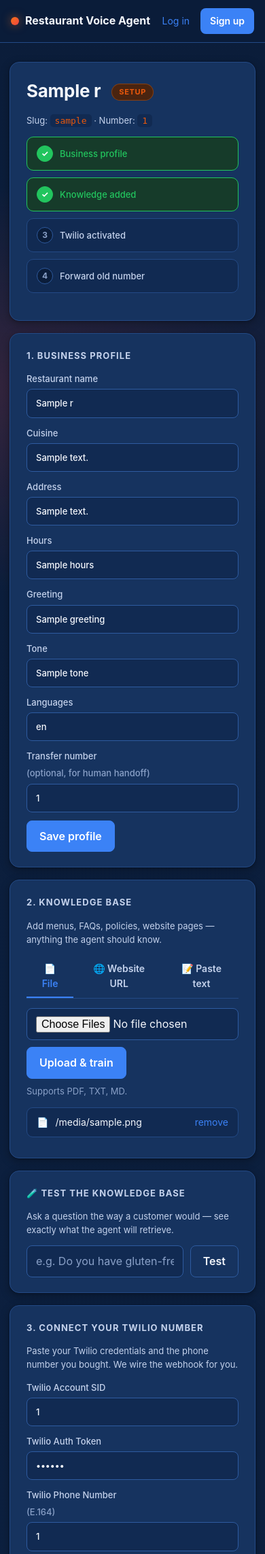
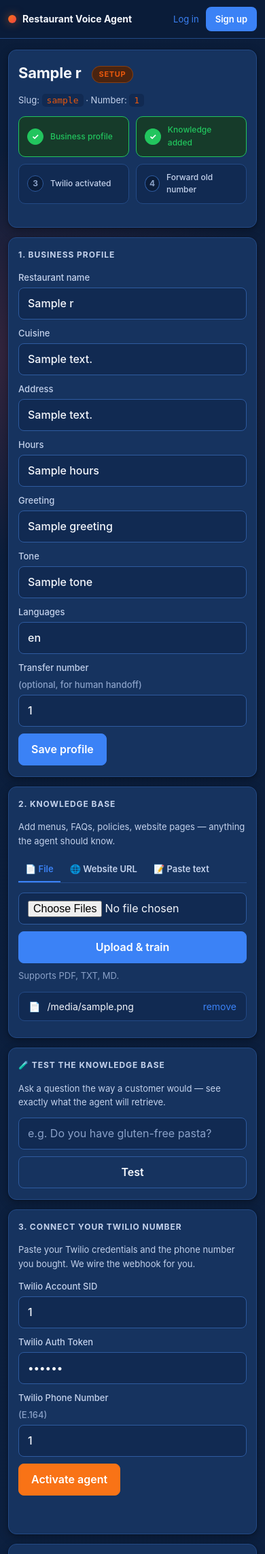
Before and after one commit to Ali-Hamas/Voice-Agent, a FastAPI app: template app/templates/restaurant.html in a window 390 px wide; the page is wider, and only the part inside the window is pictured. Shown: the top 2286 px of that part at 68% size. Run offline with FastAPI, Linux system fonts and the light colour scheme; the template is opened without the code that fills it: most values are stand-ins (such as "Sample title", 1, 10 or a date in 2020).

Commit message:
fix: mobile responsiveness across dashboard; add favicon route

```diff
--- a/app/main.py
+++ b/app/main.py
@@ -156,6 +156,18 @@ async def logout(request: Request):
 @app.get("/healthz")
 async def healthz() -> dict:
     return {"ok": True}
+
+
+@app.get("/favicon.ico")
+async def favicon() -> Response:
+    # Minimal 1x1 transparent PNG so browsers stop logging 404.
+    png = (
+        b"\x89PNG\r\n\x1a\n\x00\x00\x00\rIHDR\x00\x00\x00\x01\x00\x00\x00\x01"
+        b"\x08\x06\x00\x00\x00\x1f\x15\xc4\x89\x00\x00\x00\rIDATx\x9cc\xf8"
+        b"\xcf\xc0\x00\x00\x00\x03\x00\x01t\x9d\xfd\xe7\x00\x00\x00\x00IEND"
+        b"\xaeB`\x82"
+    )
+    return Response(content=png, media_type="image/png")
 
 
 @app.post("/voice/incoming")
--- a/app/static/style.css
+++ b/app/static/style.css
@@ -316,9 +316,63 @@ textarea { font-family: inherit; resize: vertical; min-height: 90px; }
 
 /* ---------- responsive ---------- */
 @media (max-width: 640px) {
-  .form { grid-template-columns: 1fr; }
-  .hero h1 { font-size: 34px; }
-  .topbar { padding: 12px 16px; }
-  .wrap { padding: 0 14px; }
+  /* layout */
+  .wrap { padding: 0 12px; margin: 16px auto; }
+  .card { padding: 16px 14px; margin-bottom: 14px; border-radius: 12px; }
+
+  /* top bar — stack the user email + logout under the brand on tiny screens */
+  .topbar { padding: 10px 12px; flex-wrap: wrap; gap: 8px; }
+  .topbar .brand { font-size: 14px; }
+  .topbar .nav { gap: 10px; font-size: 13px; }
+  .topbar .nav .dim { display: none; }   /* hide long email to save space */
+
+  /* typography */
+  .hero { padding: 40px 14px 30px; }
+  .hero h1 { font-size: 30px; }
+  .hero .lead { font-size: 15px; }
+  h1 { font-size: 22px; }
+  h2 { font-size: 12px; }
+
+  /* forms */
+  .form { grid-template-columns: 1fr; gap: 10px; }
+  .row { flex-direction: column; align-items: stretch; }
+  .row input, .row textarea, .row select { width: 100%; }
+  .row button { width: 100%; }
+  input, button, textarea, select { font-size: 16px; }  /* 16px stops iOS auto-zoom */
+
+  /* setup progress */
+  .steps .step { min-width: 0; flex-basis: calc(50% - 5px); font-size: 12px; padding: 10px 12px; }
+
+  /* tabs (knowledge base) */
+  .tabs { flex-wrap: wrap; }
+  .tabs button { padding: 8px 10px; font-size: 13px; }
+
+  /* tables — let them scroll horizontally instead of breaking layout */
+  .grid { display: block; overflow-x: auto; white-space: nowrap; }
+
+  /* forwarding selector */
   .path-picker { grid-template-columns: 1fr; }
+  .path-btn { padding: 12px; font-size: 13px; }
+  .forward-options { grid-template-columns: 1fr; gap: 12px; }
+  .fwd-card { padding: 14px; }
+  .fwd-card .btn { width: 100%; text-align: center; margin-right: 0; }
+  .fwd-qr { width: 160px; height: 160px; }
+  #country-select { font-size: 16px; padding: 12px; }
+
+  /* "Tap to forward" — make it big & touch-friendly */
+  #dial-on-btn { padding: 16px 20px; font-size: 16px; }
+
+  /* test KB box */
+  .test-box { font-size: 13px; padding: 12px; max-height: 240px; }
+
+  /* warnings */
+  .warn-block { padding: 12px 14px; }
+  .warn-list li { font-size: 12.5px; }
+
+  /* code chips wrap nicely */
+  code { word-break: break-all; }
 }
+
+@media (max-width: 380px) {
+  .steps .step { flex-basis: 100%; }
+}
```
